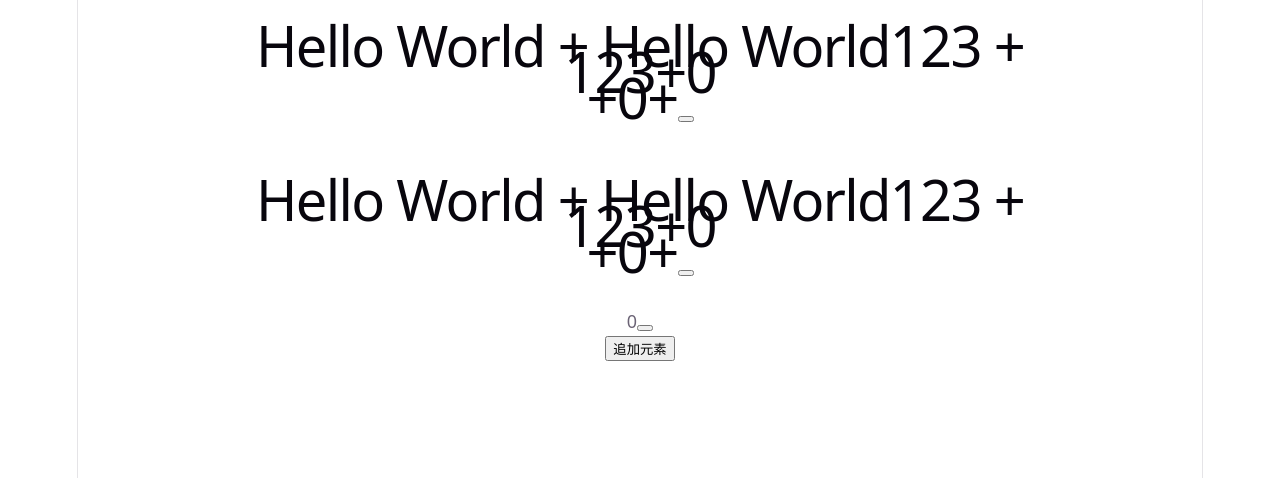
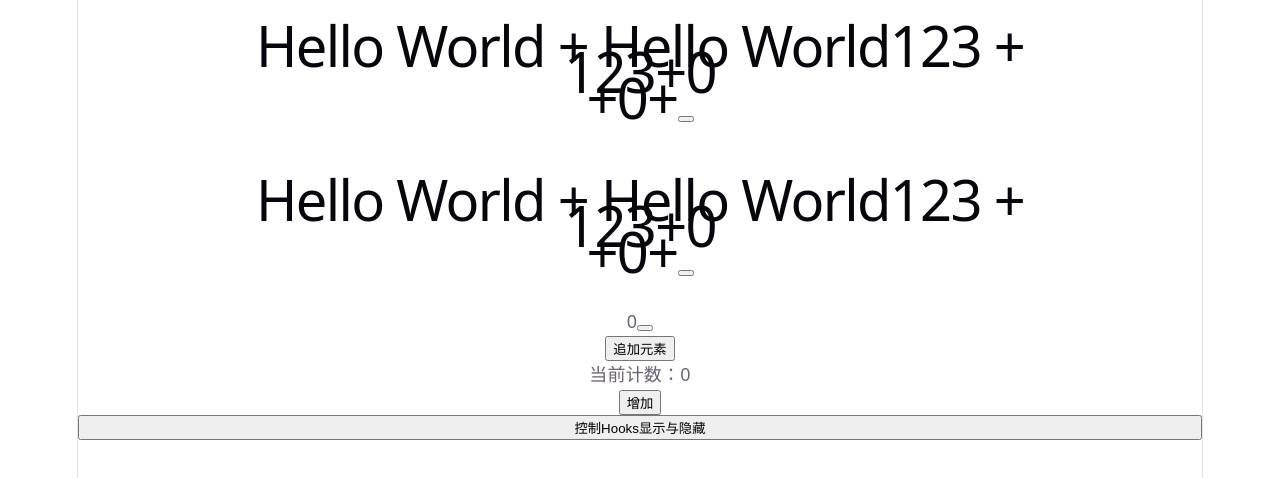
Before and after one commit to 471735994/React_Study, a React (Vite) app: page / in a window 1280 px wide. Shown: the top 478 px of the page. Built offline with nearby package versions, Linux system fonts and the light colour scheme.

Commit message:
学习了hooks，组件副作用和生命周期

```diff
--- a/src/App.tsx
+++ b/src/App.tsx
@@ -1,9 +1,16 @@
+import { useState } from "react";
 import "./App.css";
 import { HellowWorld } from "./components/1.HelloWorld";
 import { BasicState } from "./components/2.BasicState";
 import { List } from "./components/3.List";
+import { Hooks } from "./components/4.Hooks";
 
 function App() {
+  const [isShow, setIsShow] = useState(true);
+  const handleClick = () => {
+    setIsShow(!isShow);
+  };
+
   return (
     <>
       <HellowWorld
@@ -16,6 +23,9 @@ function App() {
       />
       <BasicState />
       <List />
+
+      {isShow && <Hooks />}
+      <button onClick={handleClick}>控制Hooks显示与隐藏</button>
     </>
   );
 }
--- /dev/null
+++ b/src/components/4.Hooks/index.tsx
@@ -0,0 +1,41 @@
+import { useEffect, useState } from "react";
+
+export const Hooks = () => {
+  const [count, setCount] = useState(0);
+
+  const handleAdd = () => {
+    setCount((c) => c + 1);
+  };
+
+  useEffect(() => {
+    // 提供数组参数，当count参数变化时，更新网页标题
+    document.title = `当前计数：${count}`;
+  }, [count]);
+
+  useEffect(() => {
+    //不提供数组参数，组件更新时渲染一次
+    console.log("组件更新完成！");
+  });
+
+  //在开发环境下出现“点击显示/隐藏时执行两次”通常是因为 React 18 的 StrictMode
+  // —— 它会在开发模式下故意对组件进行挂载→清理→再次挂载以帮助发现副作用，
+  // 因此你会看到 useEffect（包括带空依赖数组的挂载/卸载逻辑）被触发两次。生产环境不会这样做。
+
+  // const mountedRef = useRef(false);
+  useEffect(() => {
+    // if (mountedRef.current) return;
+    // mountedRef.current = true;
+    //空数组，在组件挂载时渲染一次，组件卸载时渲染一次
+    console.log("组件挂载完成！");
+    return () => {
+      console.log("组件卸载完成！");
+    };
+  }, []);
+
+  return (
+    <div>
+      <div>当前计数：{count}</div>
+      <button onClick={handleAdd}>增加</button>
+    </div>
+  );
+};
```
